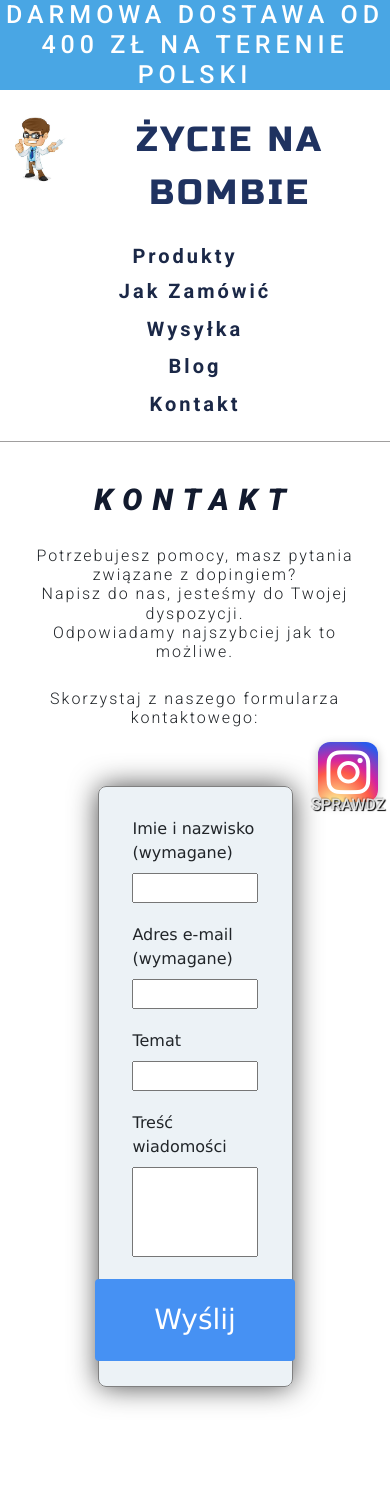
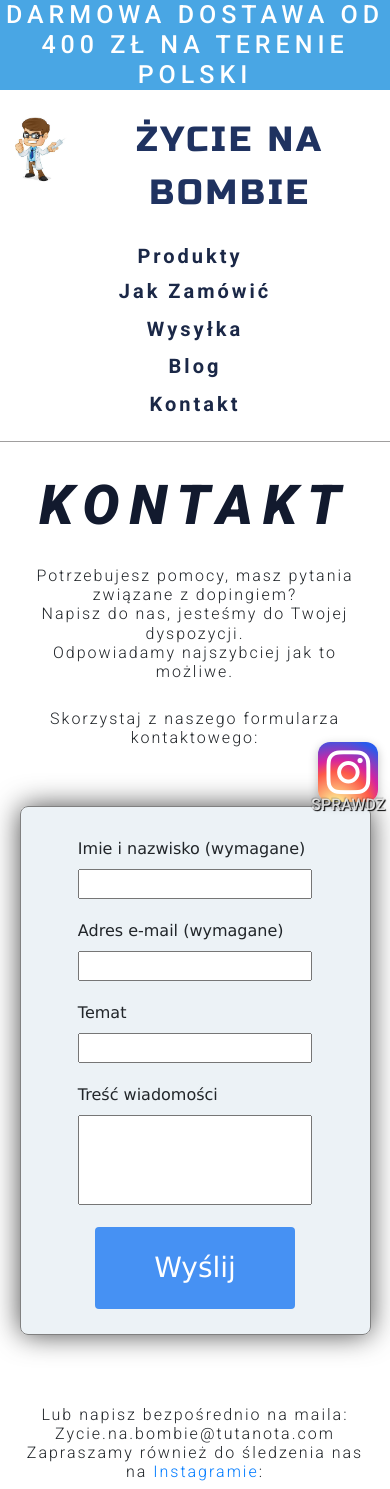
Before and after one commit to kalczur/zycieNaBombiePortal, a React (Create React App) app: page /kontakt in a window 390 px wide. Before the commit the page ends 1437 px from the top, so only its background shows below. Built offline with nearby package versions, Linux system fonts and the light colour scheme.

Commit message:
small change

```diff
--- a/src/Components/Contact.js
+++ b/src/Components/Contact.js
@@ -18,7 +18,7 @@ const Contact = () => {
 
   return (
     <div className="contact">
-      <h1 className="component-header">KONTAKT</h1>
+      <h1 className="contact_component-header">KONTAKT</h1>
 
       <h2 className="component-description">
         Potrzebujesz pomocy, masz pytania związane z dopingiem? <br />
@@ -90,7 +90,9 @@ const Contact = () => {
           <span>Wyślij </span>
         </button>
       </form>
-    </div>
+      <h2 className='component-description'>Lub napisz bezpośrednio na maila: Zycie.na.bombie@tutanota.com <br />
+Zapraszamy również do śledzenia nas na <a href='https://www.instagram.com/zycie.na.bombie/'>Instagramie</a>:</h2>
+    </div >
   );
 };
 
--- a/src/Components/Products.js
+++ b/src/Components/Products.js
@@ -70,8 +70,26 @@ const Products = ({ match }) => {
       },
       {
         name: 'Izotek',
-        weight: '60tab / 20mg',
+        weight: '100tab / 20mg',
         price: 220,
+        brand: 'Apteczne',
+      },
+      {
+        name: 'Euthyrox N100',
+        weight: '100tab / 100mcg',
+        price: 60,
+        brand: 'Apteczne',
+      },
+      {
+        name: 'Heparegen',
+        weight: '100tab / 100mg',
+        price: 150,
+        brand: 'Apteczne',
+      },
+      {
+        name: 'Tialorid',
+        weight: '50tab / 5+50mg',
+        price: 50,
         brand: 'Apteczne',
       },
       {
@@ -89,7 +107,19 @@ const Products = ({ match }) => {
       {
         name: 'Insulina krótka - Lilly Humulin R',
         weight: '5x3ml 100iu/ml',
-        price: 250,
+        price: 230,
+        brand: 'Apteczne',
+      },
+      {
+        name: 'Metronizadol - PolPharma',
+        weight: '20tab / 250mg',
+        price: 70,
+        brand: 'Apteczne',
+      },
+      {
+        name: 'Tetracyclinum TZF',
+        weight: '16tab / 250mg',
+        price: 70,
         brand: 'Apteczne',
       },
       {
--- a/src/Components/Shipment.js
+++ b/src/Components/Shipment.js
@@ -1,12 +1,12 @@
 import React, { Component } from 'react';
-
+import '../Style/shipment.css'
 export default class Shipment extends Component {
   render() {
     return (
       <div className="shipment">
-        <h1 className="component-header">WYSYŁKA</h1>
+        <h1 className="shipment_component-header">WYSYŁKA</h1>
 
-        <h2 className="component-description">
+        <h2 className="shipment_component-description">
           Wszystkie zamówienia staramy się realizować w ciągu jednego dnia roboczego od zaksięgowania płatności.
           <br />
           <br />
--- a/src/Style/contact.css
+++ b/src/Style/contact.css
@@ -5,14 +5,17 @@
   justify-content: center;
   font-family: 'Lucida Sans', 'Lucida Sans Regular', 'Lucida Grande', 'Lucida Sans Unicode', Geneva, Verdana, sans-serif;
 }
-.contact_header {
-  font-size: 70px;
-  margin: 10px 0;
+.contact_component-header {
+  font-size: 55px;
+  font-family: 'Roboto';
+  font-weight: 900;
+  letter-spacing: 10px;
+  font-style: italic;
   color: #121a2e;
-  text-shadow: 0em 0em 0.4em rgba(52, 96, 129, 0.342);
-  font-family: 'Roboto';
-  font-style: italic;
-  letter-spacing: 5px;
+  padding-top: 30px;
+  display: block;
+  text-align: center;
+animation: fromShade 1.5s;
 }
 .contact__form {
   display: flex;
@@ -98,3 +101,8 @@
     opacity: 1;
   }
 }
+@media (max-width: 622px) {
+  .contact__form{
+    width: 90%;
+  }
+}
--- a/src/Style/navigation.css
+++ b/src/Style/navigation.css
@@ -66,7 +66,10 @@
   font-weight: 600;
   letter-spacing: 3px;
   cursor: pointer;
-  text-align: center;
+
+}
+.navigation__navBar__navList__listElements__elementButton:focus {
+  outline: none !important;
 }
 .navigation__navBar__navList__listElements__elementButton {
   display: block;
@@ -157,7 +160,7 @@
     font-size: 15px;
   }
 }
-@media (max-width: 500px) {
+@media (max-width: 658px) {
   .navigation__navBar__navList {
     flex-direction: column;
     align-items: center;
@@ -172,7 +175,13 @@
   .navigation__navBar__navList__listElements__elementButtonNav {
     display: block;
   }
-  .navigation__navBar__navList__listElements__elementButtonDesktop {
-    display: none;
+  .navigation__navBar__navList__listElements__elementButton{
+    justify-self: center;
+    align-self: center;
+    padding-left: 10px;
+  }
+  .navigation__navBar__navList__listElements__dropdownMenu{
+    height: 100vh;
+    top: -120%;
   }
 }
--- /dev/null
+++ b/src/Style/shipment.css
@@ -0,0 +1,19 @@
+.shipment_component-header{
+    font-size: 55px;
+    font-family: 'Roboto';
+    font-weight: 900;
+    letter-spacing: 10px;
+    font-style: italic;
+    color: #121a2e;
+    padding-top: 30px;
+    display: block;
+    text-align: center;
+  animation: fromShade 1.5s;
+}
+.shipment_component-description{
+    font-family: 'Roboto';
+  font-weight: 300;
+  letter-spacing: 2px;
+  font-size: 25px;
+  text-align: center;
+}
```
Also changed, not shown: 1 other file (tests, documents, lock files or other folders).
